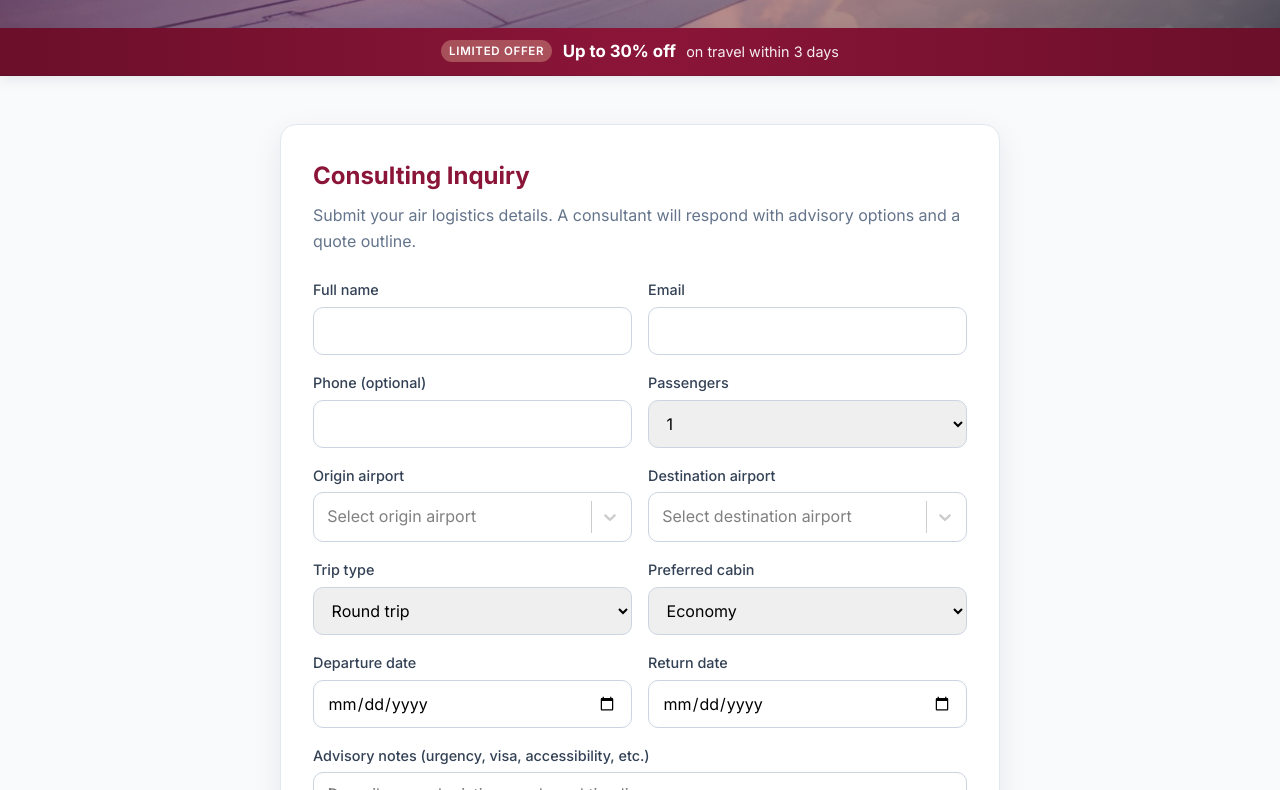
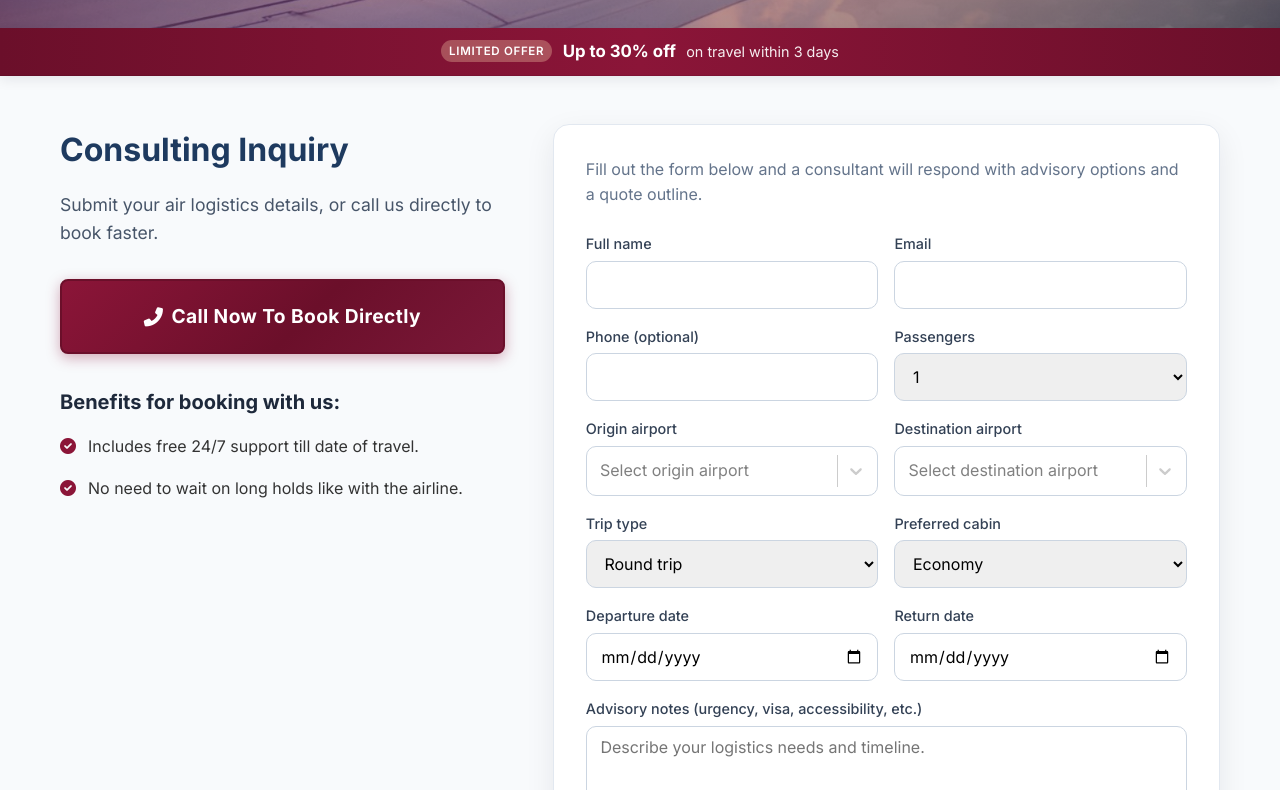
Before and after one commit to vian1608/thefinalseat, a React (Create React App) app in the folder frontend/: page / in a window 1280 px wide. Shown: the part 570-1360 px from the top of the page. Built offline with nearby package versions, Linux system fonts and the light colour scheme.

Commit message:
feat: split-screen consulting form layout with call cta and benefits

```diff
--- a/frontend/src/pages/AmtrakAssistance.css
+++ b/frontend/src/pages/AmtrakAssistance.css
@@ -116,6 +116,34 @@
 .amtrak-section--muted {
   background: #eef2f7;
 }
+
+.inquiry-split-layout {
+  display: grid;
+  grid-template-columns: 0.8fr 1.2fr;
+  gap: 3rem;
+  align-items: start;
+}
+
+.inquiry-left-panel h2 {
+  font-size: 2rem;
+  color: #1e3a5f;
+  margin-bottom: 1rem;
+}
+
+.inquiry-left-panel p {
+  color: #475569;
+  font-size: 1.1rem;
+  line-height: 1.6;
+  margin-bottom: 2rem;
+}
+
+@media (max-width: 900px) {
+  .inquiry-split-layout {
+    grid-template-columns: 1fr;
+    gap: 2rem;
+  }
+}
+
 
 .amtrak-section__title {
   text-align: center;
--- a/frontend/src/pages/AmtrakAssistance.js
+++ b/frontend/src/pages/AmtrakAssistance.js
@@ -92,12 +92,35 @@ function AmtrakAssistance() {
 
 <section id="inquiry" className="amtrak-section">
         <div className="container">
-          <div className="amtrak-inquiry-card">
-            <h2>Consulting Inquiry</h2>
-            <p className="amtrak-inquiry__intro">
-              Submit your rail logistics details. A consultant will respond with advisory options and
-              a quote outline.
-            </p>
+          <div className="inquiry-split-layout">
+            <div className="inquiry-left-panel">
+              <h2>Consulting Inquiry</h2>
+              <p>Submit your rail logistics details, or call us directly to book faster.</p>
+
+              <a href="tel:+12139659727" className="call-btn amtrak-btn amtrak-btn--cta" style={{ display: 'flex', alignItems: 'center', justifyContent: 'center', gap: '0.5rem', marginBottom: '2rem', padding: '1.25rem', fontSize: '1.2rem', backgroundColor: '#8b1538', color: '#fff', textDecoration: 'none', borderRadius: '8px', fontWeight: 'bold' }}>
+                <i className="fas fa-phone-alt"></i> Call Now To Book Directly
+              </a>
+
+              <div className="benefits-list">
+                <h3 style={{ fontSize: '1.25rem', marginBottom: '1rem', color: '#1e293b' }}>Benefits for booking with us:</h3>
+                <ul style={{ listStyle: 'none', padding: 0, margin: 0 }}>
+                  <li style={{ display: 'flex', gap: '0.75rem', marginBottom: '1rem', alignItems: 'start' }}>
+                    <i className="fas fa-check-circle" style={{ color: '#8b1538', marginTop: '0.25rem' }}></i>
+                    <span>Includes free 24/7 support till date of travel.</span>
+                  </li>
+                  <li style={{ display: 'flex', gap: '0.75rem', alignItems: 'start' }}>
+                    <i className="fas fa-check-circle" style={{ color: '#8b1538', marginTop: '0.25rem' }}></i>
+                    <span>No need to wait on long holds like with Amtrak.</span>
+                  </li>
+                </ul>
+              </div>
+            </div>
+
+            <div className="inquiry-right-panel">
+              <div className="amtrak-inquiry-card" style={{ margin: 0 }}>
+                <p className="amtrak-inquiry__intro">
+                  Fill out the form below and a consultant will respond with advisory options and a quote outline.
+                </p>
             <form className="amtrak-form" onSubmit={handleSubmit}>
               <div className="amtrak-form__row">
                 <div className="amtrak-form__group">
@@ -218,6 +241,8 @@ function AmtrakAssistance() {
               </button>
             </form>
           </div>
+            </div>
+          </div>
         </div>
       </section>
 
--- a/frontend/src/pages/Home.css
+++ b/frontend/src/pages/Home.css
@@ -113,6 +113,33 @@
 
 .flights-section--muted {
   background: #faf5f7;
+}
+
+.inquiry-split-layout {
+  display: grid;
+  grid-template-columns: 0.8fr 1.2fr;
+  gap: 3rem;
+  align-items: start;
+}
+
+.inquiry-left-panel h2 {
+  font-size: 2rem;
+  color: #1e293b;
+  margin-bottom: 1rem;
+}
+
+.inquiry-left-panel p {
+  color: #475569;
+  font-size: 1.1rem;
+  line-height: 1.6;
+  margin-bottom: 2rem;
+}
+
+@media (max-width: 900px) {
+  .inquiry-split-layout {
+    grid-template-columns: 1fr;
+    gap: 2rem;
+  }
 }
 
 .flights-section__title {
--- a/frontend/src/pages/Home.js
+++ b/frontend/src/pages/Home.js
@@ -92,12 +92,35 @@ function Home() {
 
 <section id="inquiry" className="flights-section">
         <div className="container">
-          <div className="flights-inquiry-card">
-            <h2>Consulting Inquiry</h2>
-            <p className="flights-inquiry__intro">
-              Submit your air logistics details. A consultant will respond with advisory options and
-              a quote outline.
-            </p>
+          <div className="inquiry-split-layout">
+            <div className="inquiry-left-panel">
+              <h2>Consulting Inquiry</h2>
+              <p>Submit your air logistics details, or call us directly to book faster.</p>
+
+              <a href="tel:+12139659727" className="call-btn flights-btn flights-btn--cta" style={{ display: 'flex', alignItems: 'center', justifyContent: 'center', gap: '0.5rem', marginBottom: '2rem', padding: '1.25rem', fontSize: '1.2rem', backgroundColor: '#8b1538', color: '#fff', textDecoration: 'none', borderRadius: '8px', fontWeight: 'bold' }}>
+                <i className="fas fa-phone-alt"></i> Call Now To Book Directly
+              </a>
+
+              <div className="benefits-list">
+                <h3 style={{ fontSize: '1.25rem', marginBottom: '1rem', color: '#1e293b' }}>Benefits for booking with us:</h3>
+                <ul style={{ listStyle: 'none', padding: 0, margin: 0 }}>
+                  <li style={{ display: 'flex', gap: '0.75rem', marginBottom: '1rem', alignItems: 'start' }}>
+                    <i className="fas fa-check-circle" style={{ color: '#8b1538', marginTop: '0.25rem' }}></i>
+                    <span>Includes free 24/7 support till date of travel.</span>
+                  </li>
+                  <li style={{ display: 'flex', gap: '0.75rem', alignItems: 'start' }}>
+                    <i className="fas fa-check-circle" style={{ color: '#8b1538', marginTop: '0.25rem' }}></i>
+                    <span>No need to wait on long holds like with the airline.</span>
+                  </li>
+                </ul>
+              </div>
+            </div>
+
+            <div className="inquiry-right-panel">
+              <div className="flights-inquiry-card" style={{ margin: 0 }}>
+                <p className="flights-inquiry__intro">
+                  Fill out the form below and a consultant will respond with advisory options and a quote outline.
+                </p>
             <form className="flights-form" onSubmit={handleSubmit}>
               <div className="flights-form__row">
                 <div className="flights-form__group">
@@ -255,6 +278,8 @@ function Home() {
               </button>
             </form>
           </div>
+            </div>
+          </div>
         </div>
       </section>
 
```
